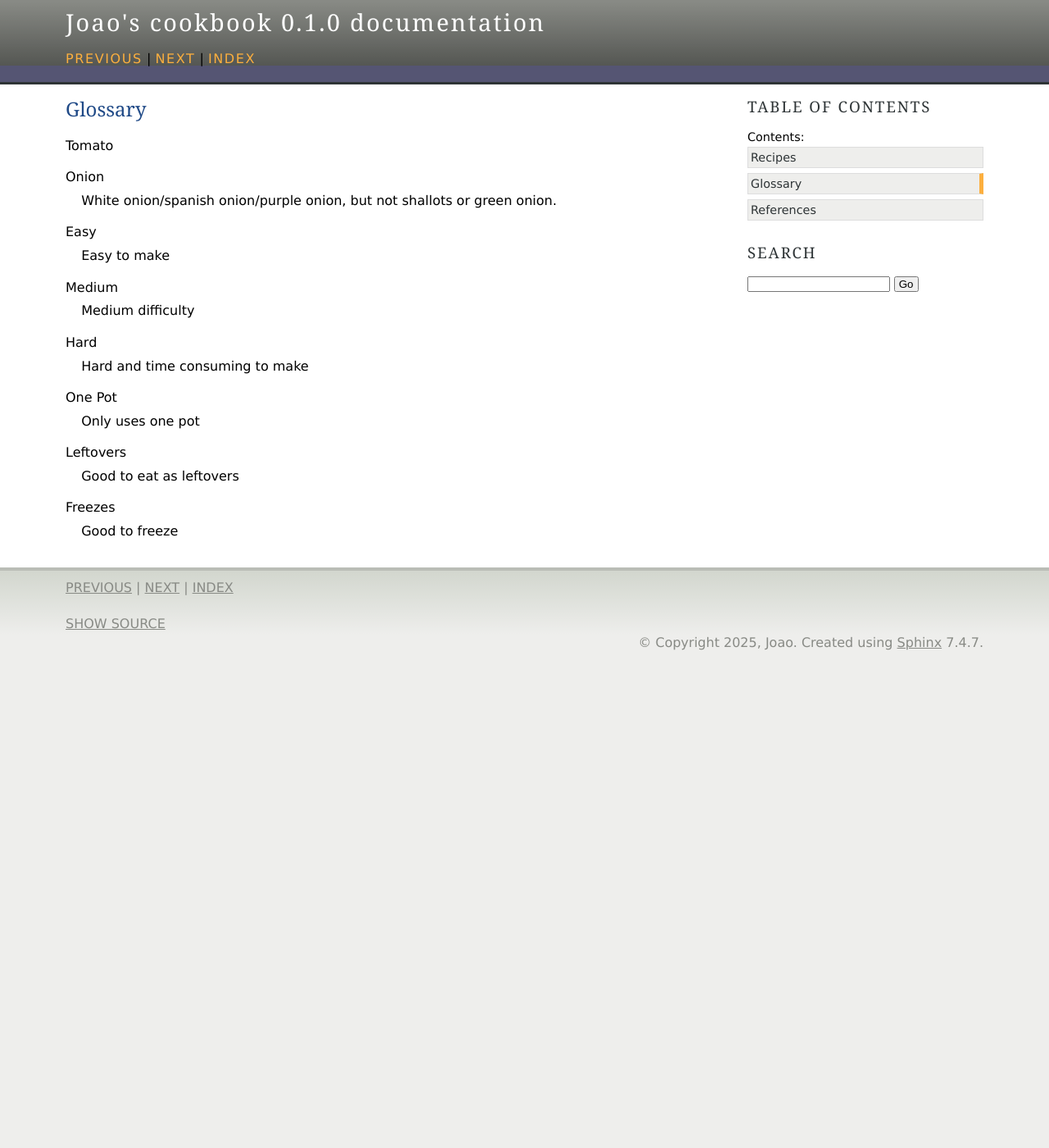
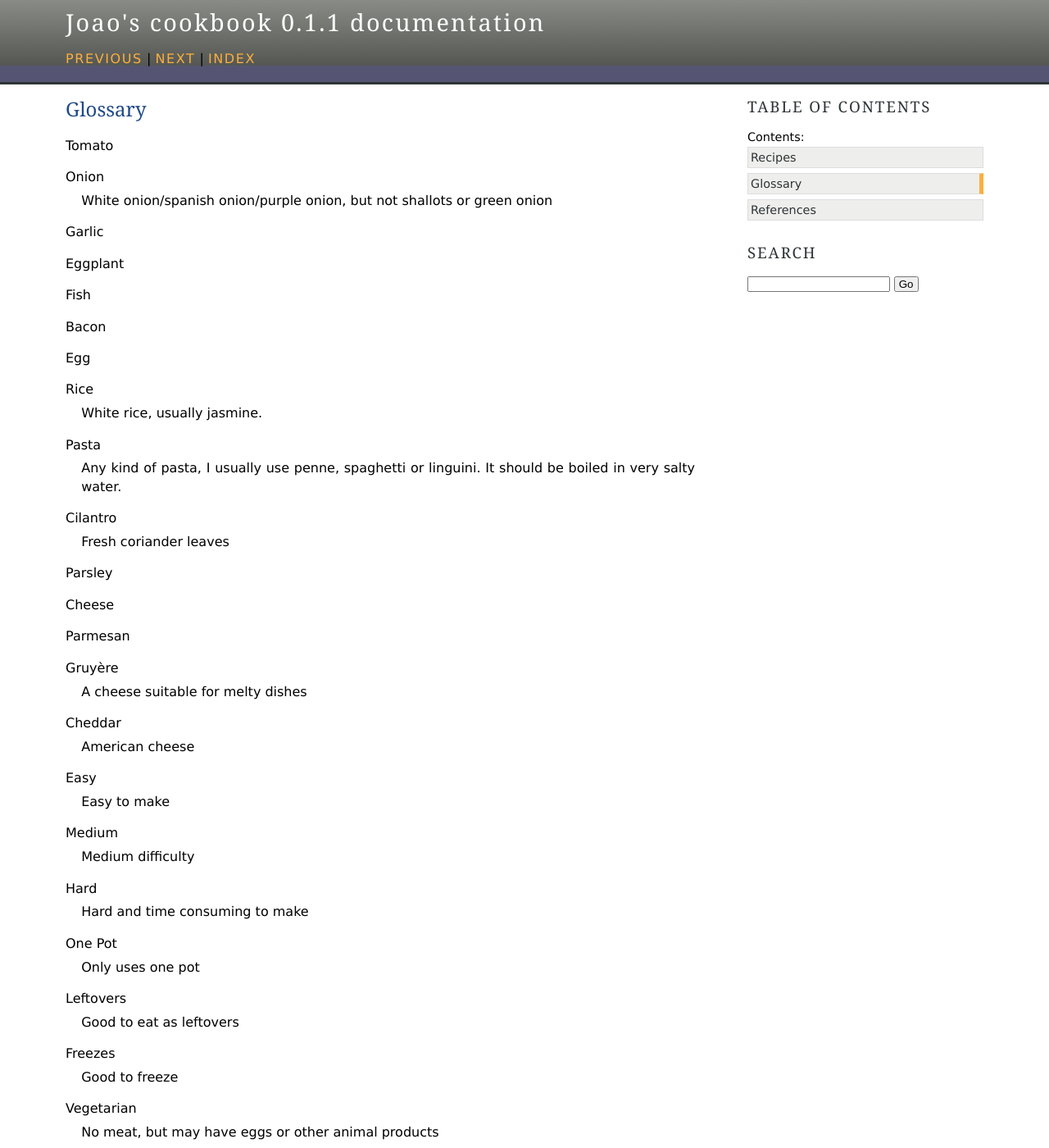
Before and after one commit to jomigo96/cookbook, a Sphinx documentation site: the page built from source/glossary.rst, in a window 1280 px wide and 1400 px high. Shown: the whole window at 82% size. Built offline with Sphinx 7.4.7, drawn with Linux system fonts in a browser that asks for light colours.

Commit message:
Add carboara

```diff
--- a/source/conf.py
+++ b/source/conf.py
@@ -10,7 +10,7 @@ project = "Joao's cookbook"
 copyright = '2025, Joao'
 author = 'Joao'
 version = "0.1"
-release = "0.1.0"
+release = "0.1.1"
 
 # -- General configuration ---------------------------------------------------
 # https://www.sphinx-doc.org/en/master/usage/configuration.html#general-configuration
--- a/source/glossary.rst
+++ b/source/glossary.rst
@@ -7,7 +7,46 @@ Glossary
         ..
 
     Onion : ingredient
-        White onion/spanish onion/purple onion, but not shallots or green onion.
+        White onion/spanish onion/purple onion, but not shallots or green onion
+
+    Garlic : ingredient
+        ..
+
+    Eggplant : ingredient
+        ..
+
+    Fish : ingredient
+        ..
+
+    Bacon : ingredient
+        ..
+
+    Egg : ingredient
+        ..
+
+    Rice : ingredient
+        White rice, usually jasmine.
+
+    Pasta : ingredient
+        Any kind of pasta, I usually use penne, spaghetti or linguini. It should be boiled in very salty water.
+
+    Cilantro : ingredient
+        Fresh coriander leaves
+
+    Parsley : ingredient
+        ..
+
+    Cheese : ingredient
+        ..
+
+    Parmesan : ingredient
+        ..
+
+    Gruyère : ingredient
+        A cheese suitable for melty dishes
+
+    Cheddar : ingredient
+        American cheese
 
     Easy : difficulty
         Easy to make
@@ -26,3 +65,6 @@ Glossary
 
     Freezes : keyword
         Good to freeze
+
+    Vegetarian : keyword
+        No meat, but may have eggs or other animal products
--- a/source/recipes/stuffed_eggplant.rst
+++ b/source/recipes/stuffed_eggplant.rst
@@ -1,15 +1,15 @@
 Stuffed eggplant
 ----------------
 
-:term:`Medium`
+:term:`Medium`, :term:`Vegetarian`
 
 Ingredients
 ^^^^^^^^^^^
 
-* Large eggplant
+* Large :term:`Eggplant`
 * :term:`Onion`
 * :term:`Tomato`
-* Cheese, melty kind like gruyère or cheddar
+* :term:`Cheese`, melty kind like :term:`Gruyère` or :term:`Cheddar`, or just pre-shredded.
 
 Steps
 ^^^^^
```
Also changed, not shown: source/recipes/arroz_de_peixe.rst (+11 -10 lines), source/recipes/carbonara.rst (added, +34 -0 lines).
